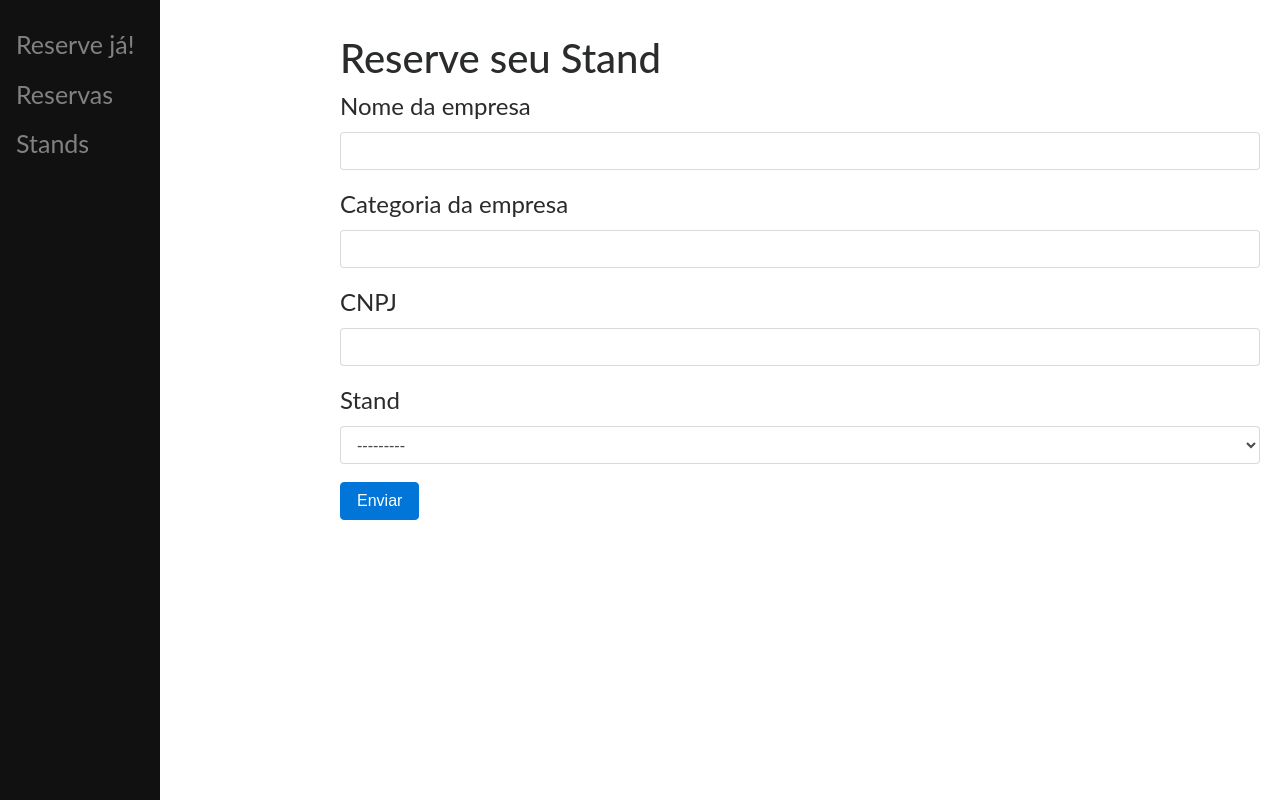
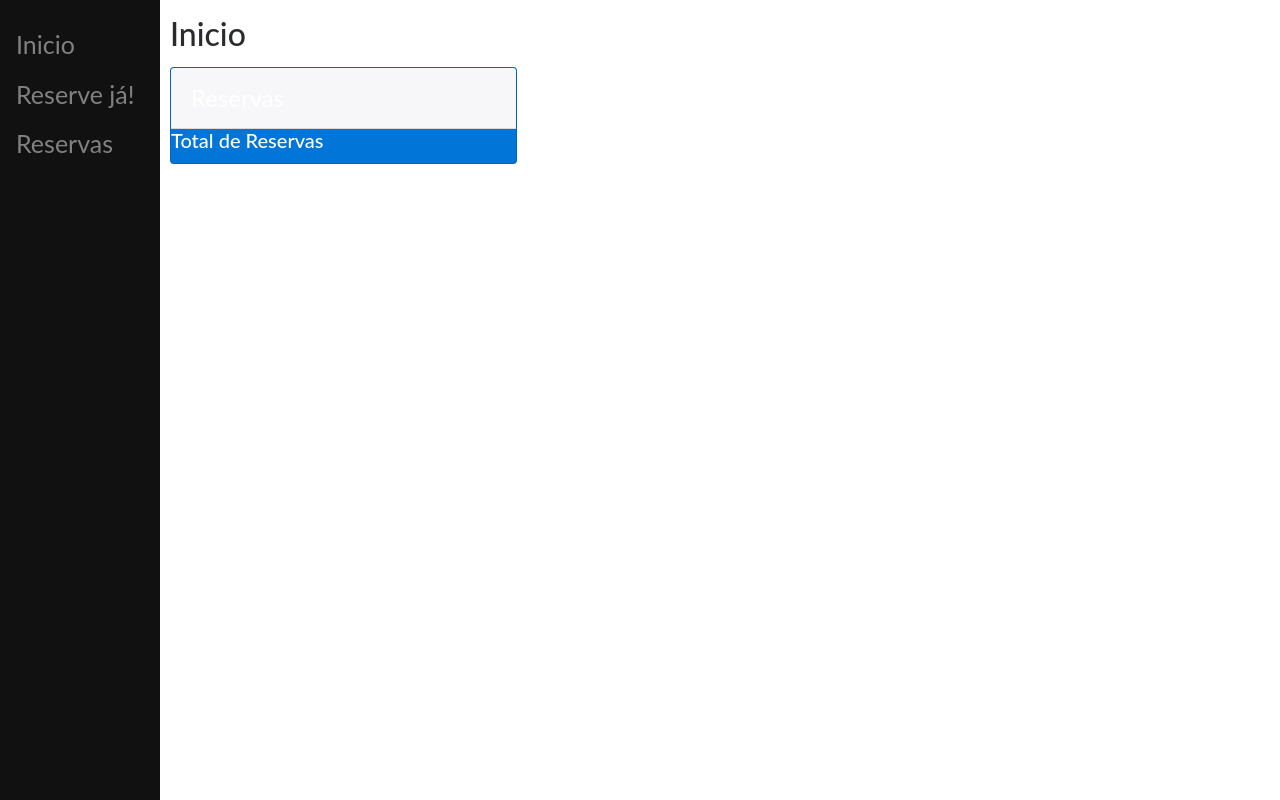
Before and after one commit to kauannascimentoo/atvfinecap, a Django app: page / in a window 1280 px wide. Run offline with Django 4.2, Linux system fonts and the light colour scheme; data comes from the database, SQL or seed files in the repository; both versions use the stored data as it was after the commit.

Commit message:
segundo commit

```diff
--- a/atividadefinecap/Finecap/urls.py
+++ b/atividadefinecap/Finecap/urls.py
@@ -16,11 +16,12 @@ Including another URLconf
 """
 from django.contrib import admin
 from django.urls import path
-from core.views import ReservaCreateView, ReservasListView, ReservaDeleteView, ReservaDetailView, ReservaUpdateView
+from core.views import *
 
 urlpatterns = [
     path("admin/", admin.site.urls),
-    path("", ReservaCreateView.as_view(), name="reserva"),
+    path('', HomeView.as_view(), name='index'),
+    path('Criar_reservas/', ReservaCreateView.as_view(), name="reserva"),
     path('lista_reservas/', ReservasListView.as_view(), name='lista_reservas'),
     path('remover_reserva/<int:pk>/', ReservaDeleteView.as_view(), name="remover_reserva"),
     path('reserva_detalhe/<int:pk>/', ReservaDetailView.as_view(), name='reserva_detalhe'),
--- /dev/null
+++ b/atividadefinecap/core/templates/index.html
@@ -0,0 +1,17 @@
+{% extends 'base.html' %}
+
+{% block main %}
+<h2 class="mt-3"> Inicio</h2>
+
+<div class="row mt-3">
+  <div class="col-md-4">
+    <div class="card text-white bg-primary mb-3">
+      <div class="card-header">Reservas</div>
+      <div class="card-body">
+        <h5 class="card-title">Total de Reservas</h5>
+        <p class="card-text"></p>
+      </div>
+    </div>
+  </div>
+
+  {% endblock %}
--- a/atividadefinecap/core/templates/lista_reservas.html
+++ b/atividadefinecap/core/templates/lista_reservas.html
@@ -3,7 +3,7 @@
 {% block main %}
 <br>
 <br>
-    <h3 style="margin-right: 20px;"> Lista de Reservas</h3>
+    <h3 class="mt-3"> Lista de Reservas</h3>
 
   <a href="{% url 'reserva' %}" class="btn btn-success mb-3">Novo Cadastro</a>
 
--- a/atividadefinecap/core/templates/reserva.html
+++ b/atividadefinecap/core/templates/reserva.html
@@ -6,7 +6,7 @@
     <main>
         <section class="sct-form">
             <div class="form">
-                <h1>Reserve seu Stand</h1>
+                <h1 class="mt-3">Reserve seu Stand</h1>
 
                 <form method="post">
                     {% csrf_token %}
--- a/atividadefinecap/core/views.py
+++ b/atividadefinecap/core/views.py
@@ -6,6 +6,9 @@ from django.urls import reverse_lazy
 from django.contrib import messages
 # Create your views here.
 
+
+class HomeView(generic.TemplateView):
+    template_name = "index.html"
 
 class ReservaCreateView(generic.CreateView):
     model = Reserva
@@ -26,7 +29,7 @@ class ReservaDeleteView(generic.DeleteView):
     success_url = reverse_lazy("lista_reservas")
 
     def form_valid(self, form):
-        messages.warning(self.request, "Sua reserva foi cancelada")
+        messages.error(self.request, "Sua reserva foi cancelada")
         return super().form_valid(form)
 
 class ReservaUpdateView(generic.UpdateView):
--- a/atividadefinecap/templates/base.html
+++ b/atividadefinecap/templates/base.html
@@ -55,9 +55,9 @@ main {
 </style>
 
     <div class="sidenav">
+      <a href="{% url 'index' %}">Inicio</a>
         <a href="{% url 'reserva' %}">Reserve já!</a>
         <a href="{% url 'lista_reservas' %}">Reservas</a>
-        <a href="#">Stands</a>
       </div>
 <main>
 
```
Also changed, not shown: atividadefinecap/db.sqlite3.
